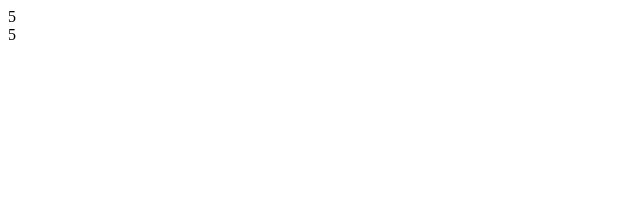
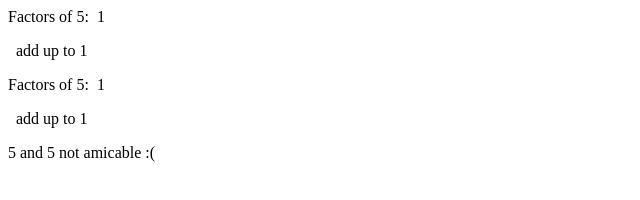
Before and after one commit to annmarieb1/comp20, a plain HTML site: page amicable-numbers/index.html in a window 1280 px wide. Both pictures are taken after typing "5", "5" into the empty fields and a click on the button "Submit". Shown: the whole page, without its empty margins (0-640 px from the left). Drawn offline with Linux system fonts and the light colour scheme.

Commit message:
amicable

```diff
--- a/amicable-numbers/index.html
+++ b/amicable-numbers/index.html
@@ -35,17 +35,7 @@
                 function readNumbers() {
                     var num1 = document.getElementById("number_1").value;
                     var num2 = document.getElementById("number_2").value;
-                    document.write(num1 + "<br />");
-                    document.write(num2 + "<br />");
-                }
-
-                // checkAssert checks is input is true
-                function checkAssert(input) {
-                    if (input) {
-                        console.log("Test Passed :)");
-                    } else {
-                        console.log("Test Failed!!!!!!!!!! :)");
-                    }
+                    amicable(num1, num2);
                 }
 
                 // takes two inputs: number and possible factor
@@ -53,16 +43,6 @@
                 function isFactor(num, possible) {
                     return ((num % possible) == 0)
                 }
-
-                // isFactor tests
-                checkAssert(isFactor(1, 1));
-                checkAssert(! isFactor(1, 2));
-                checkAssert(isFactor(2, 1));
-                checkAssert(isFactor(80, 2));
-                checkAssert(! isFactor(80, 72));
-                checkAssert(isFactor(220, 55));
-                checkAssert(isFactor(220, 1));
-                checkAssert(! isFactor(11, 3));
 
                 // showArray takes an array and displays all items in array
                 function showArray(array) {
@@ -73,19 +53,6 @@
                     document.write("<p>");
                 }
 
-                var testArr = new Array(10);
-                var testArr2 = new Array(20);
-                for (i = 0; i < testArr.length; i++) {
-                    testArr[i] = i + 1;
-                }
-                for (i = 0; i < testArr2.length; i++) {
-                    testArr2[i] = 0
-                }
-
-                // showArray tests
-                showArray(testArr);
-                showArray(testArr2);
-
                 // addArray takes an array and returns sum of all elements
                 function addArray(array) {
                     var sum = 0;
@@ -95,10 +62,6 @@
 
                     return sum;
                 }
-
-                // addArray tests
-                console.log(addArray(testArr));
-                console.log(addArray(testArr2));
 
                 // getFactors takes a number as a parameter and
                 // returns an array with all possible factors of the number
@@ -114,13 +77,77 @@
                     return factors;
                 }
 
-                // getFactors tests
-                console.log(getFactors(2));
-                console.log(getFactors(10));
-                console.log(getFactors(220));
-                console.log(getFactors(284));
+                function amicable(num1, num2) {
+                    var factorsNum1 = getFactors(num1);
+                    var sumFactors1 = addArray(factorsNum1);
+
+                    var factorsNum2 = getFactors(num2);
+                    var sumFactors2 = addArray(factorsNum2);
+
+                    document.write(`Factors of ${num1}: &nbsp;`);
+                    showArray(factorsNum1);
+                    document.write(`&nbsp; add up to ${sumFactors1}<p>`);
+
+                    document.write(`Factors of ${num2}: &nbsp;`);
+                    showArray(factorsNum2);
+                    document.write(`&nbsp; add up to ${sumFactors2}<p>`);
+
+                    if ((sumFactors1 == num2) && (sumFactors2 == num1)) {
+                        document.write(`${num1} and ${num2} are amicable!`);
+                    } else {
+                        document.write(`${num1} and ${num2} not amicable :(`)
+                    }
+                }
+
+                /************************* TESTING *************************
+
+                // checkAssert checks is input is true
+                // function used for testing
+                function checkAssert(input) {
+                    if (input) {
+                        console.log("Test Passed :)");
+                    } else {
+                        console.log("Test Failed!!!!!!!!!! :)");
+                    }
+                }
+
+                // isFactor tests
+                checkAssert(isFactor(1, 1));
+                checkAssert(! isFactor(1, 2));
+                checkAssert(isFactor(2, 1));
+                checkAssert(isFactor(80, 2));
+                checkAssert(! isFactor(80, 72));
+                checkAssert(isFactor(220, 55));
+                checkAssert(isFactor(220, 1));
+                checkAssert(! isFactor(11, 3));
 
 
+                // showArray tests
+
+                var testArr = new Array(10);
+                var testArr2 = new Array(20);
+                for (i = 0; i < testArr.length; i++) {
+                    testArr[i] = i + 1;
+                }
+                for (i = 0; i < testArr2.length; i++) {
+                    testArr2[i] = 0
+                }
+
+                showArray(testArr);
+                showArray(testArr2);
+
+
+                // addArray tests
+                console.log(addArray(testArr));
+                console.log(addArray(testArr2));
+
+                // getFactors tests
+                console.log("factors of 2: " + getFactors(2));
+                console.log("factors of 10: " + getFactors(10));
+                console.log("factors of 220: " + getFactors(220));
+                console.log("factors of 284: " + getFactors(284));
+
+                ************************* TESTING *************************/
 
             </script>
         </div>
```
